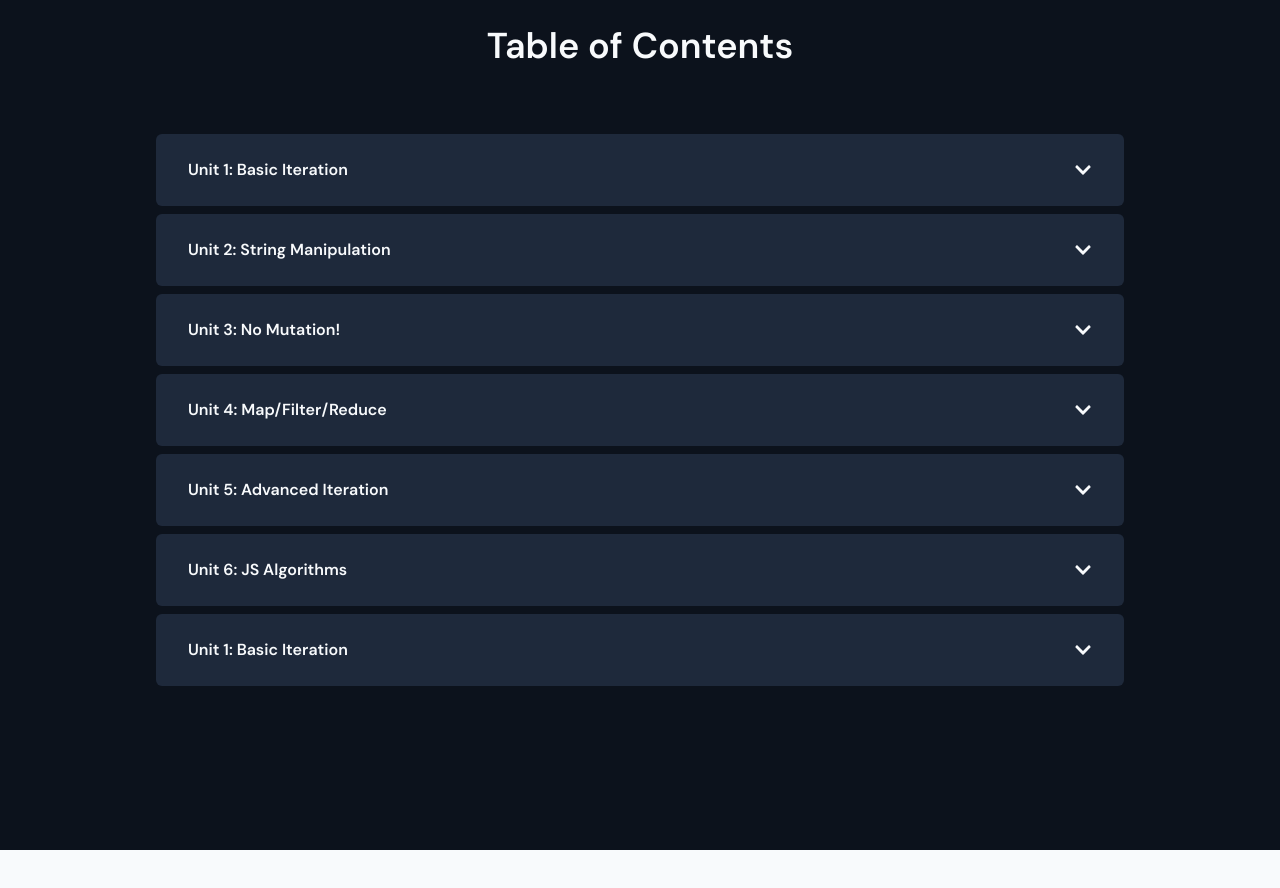
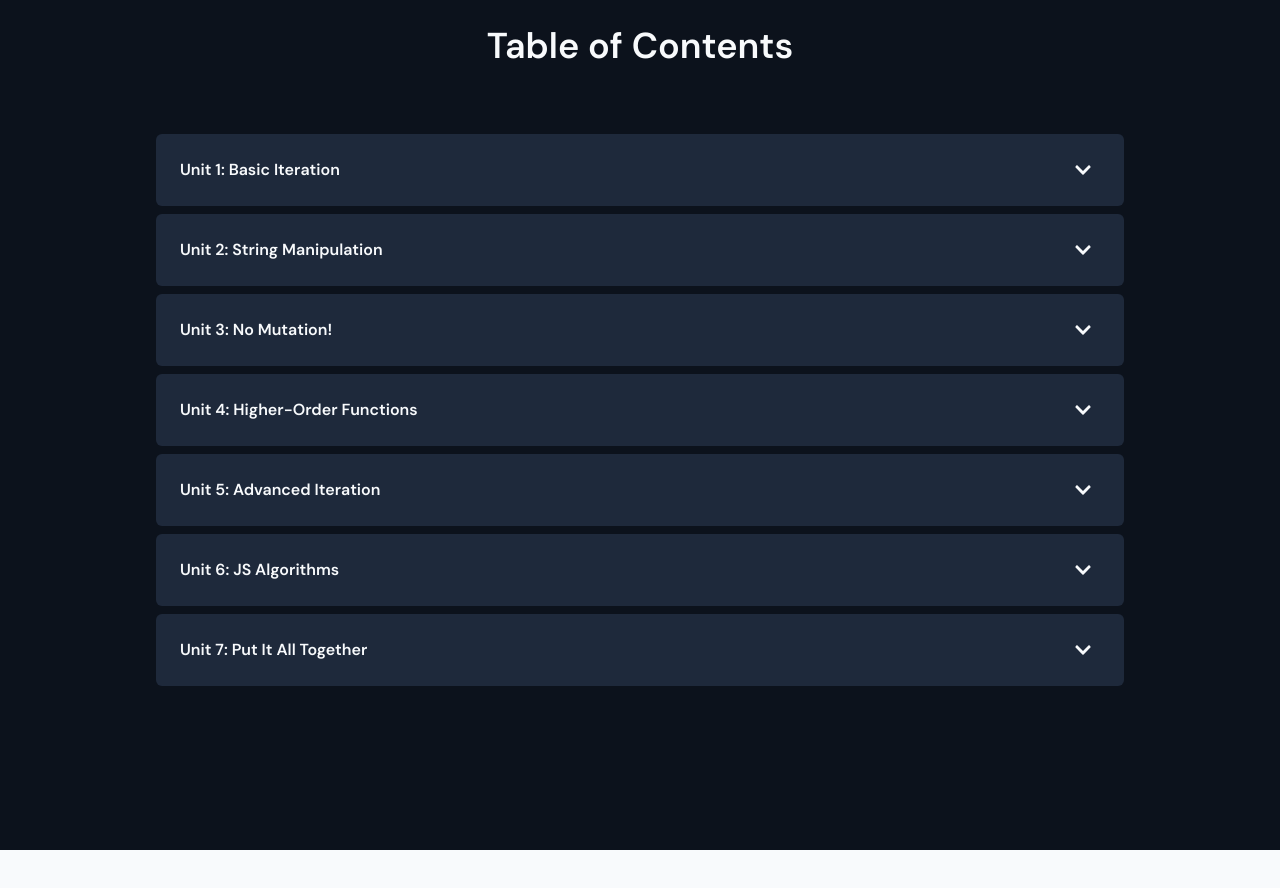
Before and after one commit to colemmorgan/CodeCode, a React app: page / in a window 1280 px wide. Shown: the part 2320-3208 px from the top of the page. Built offline with nearby package versions, Linux system fonts and the light colour scheme; no server answers; the HTML template or start-up script is replaced by a standard one.

Commit message:
various ui changes

```diff
--- a/src/App.css
+++ b/src/App.css
@@ -91,7 +91,7 @@ body {
 .container {
   background-color: #1e293b; /* greyBlue */
   height: 100%;
-  width: 100%;
+  width: 100% ;
   border-radius: 0.5rem;
   padding-top: 3rem;
   padding-bottom: 1.5rem;
@@ -123,20 +123,6 @@ body {
   border-radius: 0.5rem;
 }
 
-.like-icon,
-.dislike-icon {
-  font-size: 1.5rem;
-  padding-left: 1rem;
-  cursor: pointer;
-}
-
-.like-icon {
-  color: #008000; /* green */
-}
-
-.dislike-icon {
-  color: #ff0000; /* red */
-}
 
 .problem-statement {
   padding-top: 1.5rem;
--- a/src/Components/CodeNav.jsx
+++ b/src/Components/CodeNav.jsx
@@ -10,6 +10,7 @@ import { FaGear } from "react-icons/fa6";
 import { MdSunny } from "react-icons/md";
 import { useRecoilState } from "recoil";
 import { ProblemTabsAtom, codeNavTabSelected } from "../atoms/ProblemMenuAtom";
+
 
 
 export default function CodeNav() {
--- a/src/Components/ProblemDesc.jsx
+++ b/src/Components/ProblemDesc.jsx
@@ -185,8 +185,8 @@ export default function ProblemDesc({ problem, _solved }) {
   };
 
   return (
-    <div className="container relative overflow-y-scroll custom-scrollbar">
-      <div className="content ">
+    <div className="container relative overflow-y-scroll custom-scrollbar w-full">
+      <div className="content">
         <div className="flex items-center">
           {!currentProblem ? (
             <div className="h-[45px] flex items-center justify-center min-w-72 bg-blue rounded-lg">
--- /dev/null
+++ b/src/Components/Toc.jsx
@@ -0,0 +1,94 @@
+import React, {useState,  useRef, useEffect} from "react";
+import { FaChevronDown, FaGithub } from "react-icons/fa";
+import { FaArrowRightLong } from "react-icons/fa6";
+import { Link } from "react-router-dom";
+
+
+
+
+export default function Toc() {
+
+    const units = [
+        {
+            title: "Unit 1: Basic Iteration",
+            desc: "Learn the platform and complete your first unit. Iterate through simple strings, arrays, and objects to finish the challenges."
+        },
+        {
+            title: "Unit 2: String Manipulation",
+            desc: "Learn how to format and manipulate strings. Format strings as currency, short scale notation, proper case and more."
+        },
+        {
+            title: "Unit 3: No Mutation!",
+            desc: "Practice managing state without mutating any variables. Use various methods to edit arrays and objects."
+        },
+        {
+            title: "Unit 4: Higher-Order Functions",
+            desc: "Practice important higher-order functions. Use map/filter/reduce/find to utilize functional programming techniques."
+        },
+        {
+            title: "Unit 5: Advanced Iteration",
+            desc: "The second iteration unit. Iterate through nested data structures and use the optional chaining operator."
+        },
+        {
+            title: "Unit 6: JS Algorithms",
+            desc: "Complete various algorithm problems. Create encryption methods, sort arrays, and more."
+        },
+        {
+            title: "Unit 7: Put It All Together",
+            desc: "The final unit. Utilize all of the course content to solve the various problems."
+        },
+    ]
+
+
+
+  return (
+    <ul className="flex flex-col mt-16 w-full">
+      {units.map((unit) => (
+        <TocTab unit={unit}/>
+      ))}
+    </ul>
+  );
+}
+
+function TocTab({unit }) {
+    const [isOpen, setIsOpen] = useState(false);
+    const contentRef = useRef(null);
+    const [contentHeight, setContentHeight] = useState(0);
+
+    useEffect(() => {
+      if (isOpen) {
+        setContentHeight(contentRef.current.scrollHeight);
+      } else {
+        setContentHeight(0);
+      }
+    }, [isOpen]);
+
+    return (
+      <li
+        className="w-full bg-greyBlue my-1 rounded-md transition-all py-4 px-6"
+      >
+        <div className="flex items-center justify-between pr-2">
+          <p className="font-semibold py-2">{unit.title}</p>
+          <span
+            className="text-lg cursor-pointer transition-transform"
+            onClick={() => setIsOpen(!isOpen)}
+            style={{ transform: isOpen ? "rotate(180deg)" : "rotate(0deg)" }}
+          >
+            <FaChevronDown />
+          </span>
+        </div>
+        <div
+          ref={contentRef}
+          className="transition-all overflow-hidden"
+          style={{ height: `${contentHeight}px` }}
+        >
+          <div className="py-2">
+            <p>{unit.desc}</p>
+           <div className="max-w-[80px]">
+           <Link to={"/code"}><p className="mt-2 underline flex items-center ">Go To <span className="ml-2"><FaArrowRightLong/></span></p></Link>
+           </div>
+          </div>
+        </div>
+      </li>
+    );
+  }
--- a/src/Pages/Home.jsx
+++ b/src/Pages/Home.jsx
@@ -1,12 +1,12 @@
 import React, { useState } from "react";
 import { FaArrowRightLong } from "react-icons/fa6";
 import Nav from "../Components/Nav";
-import { FaChevronDown, FaGithub } from "react-icons/fa";
 import { FcAbout } from "react-icons/fc";
 import Footer from "../Components/Footer";
 import { useAuthState } from "react-firebase-hooks/auth";
 import { auth } from "../firebase/firebase";
 import { Link } from "react-router-dom";
+import Toc from "../Components/Toc";
 
 function Home() {
   const [user] = useAuthState(auth);
@@ -49,11 +49,11 @@ function Home() {
           </p>
           <div className="mt-8 relative z-40">
             <Link to={user ? "/code" : "/login"}>
-            <button className="rounded-lg  p-[2px] gradient-b group cursor-pointer">
-              <p className="py-2 px-4 bg-greyBlue rounded-md text-sm group-hover:bg-blue">
-                Start Coding
-              </p>
-            </button>
+              <button className="rounded-lg  p-[2px] gradient-b group cursor-pointer">
+                <p className="py-2 px-4 bg-greyBlue rounded-md text-sm group-hover:bg-blue">
+                  Start Coding
+                </p>
+              </button>
             </Link>
             <button className="ml-8 text-md fle cursor-pointer">
               <p>
@@ -93,15 +93,7 @@ function Home() {
       <section className="bg-blue">
         <div className="max-w-[1000px] mx-auto flex flex-col justify-center items-center px-4 pt-24 pb-40">
           <h3 className="font-semibold text-4xl">Table of Contents</h3>
-          <ul className="flex flex-col mt-16 w-full">
-            <TocTab title={"Unit 1: Basic Iteration"} />
-            <TocTab title={"Unit 2: String Manipulation"} />
-            <TocTab title={"Unit 3: No Mutation!"} />
-            <TocTab title={"Unit 4: Map/Filter/Reduce"} />
-            <TocTab title={"Unit 5: Advanced Iteration"} />
-            <TocTab title={"Unit 6: JS Algorithms"} />
-            <TocTab title={"Unit 1: Basic Iteration"} />
-          </ul>
+          <Toc/>
         </div>
       </section>
       <section className="bg-white py-48 rounded-[40px] rounded-t-none">
@@ -126,13 +118,19 @@ function Home() {
           </div>
           <div className="flex flex-col w-1/2 pl-20">
             <figure className="relative h-20">
-              <div className="h-16 w-16 rounded-full overflow-hidden absolute bg-green z-50"/>
-              <div className="h-16 w-16 rounded-full overflow-hidden absolute left-10 bg-lightBlue z-40"/>
-              <div className="h-16 w-16 rounded-full overflow-hidden absolute left-20 bg-purple-500 z-30"/>
-              <div className="h-16 w-16 rounded-full overflow-hidden absolute left-[120px] bg-yellow-400 z-20"/>
+              <div className="h-16 w-16 rounded-full overflow-hidden absolute bg-green z-50" />
+              <div className="h-16 w-16 rounded-full overflow-hidden absolute left-10 bg-lightBlue z-40" />
+              <div className="h-16 w-16 rounded-full overflow-hidden absolute left-20 bg-purple-500 z-30" />
+              <div className="h-16 w-16 rounded-full overflow-hidden absolute left-[120px] bg-yellow-400 z-20" />
             </figure>
-            <p className="text-3xl font-semibold">Built by developers, for <br />developers.</p>
-            <p className="mt-4">CodeCode is designed for students and aspiring developers who wish to continue their pursuit of knowledge and excellence</p>
+            <p className="text-3xl font-semibold">
+              Built by developers, for <br />
+              developers.
+            </p>
+            <p className="mt-4">
+              CodeCode is designed for students and aspiring developers who wish
+              to continue their pursuit of knowledge and excellence
+            </p>
             <p className="flex items-center mt-4 cursor-not-allowed">
               Meet Our Team
               <span className="ml-2">
@@ -149,27 +147,7 @@ function Home() {
 
 export default Home;
 
-function TocTab({ title }) {
-  const [isOpen, setIsOpen] = useState(false);
-  return (
-    <li
-      className={`w-full bg-greyBlue  my-1 rounded-md  transition-all ${
-        isOpen ? "min-h-56" : "min-h-[72px]"
-      }`}
-    >
-      <div className="flex py-4 px-6 items-center justify-between">
-        <p className="font-semibold p-2">{title}</p>
-        <span
-          className="text-lg p-2 cursor-pointer transition-all"
-          onClick={() => setIsOpen(!isOpen)}
-          style={{ transform: isOpen ? "rotate(180deg)" : "rotate(0deg)" }}
-        >
-          <FaChevronDown />
-        </span>
-      </div>
-    </li>
-  );
-}
+
 
 function Card({ title, desc }) {
   return (
--- a/src/Pages/Problem.jsx
+++ b/src/Pages/Problem.jsx
@@ -50,8 +50,9 @@ export default function Problem() {
     <section className="flex bg-blue overflow-hidden max-h-screen">
       <CodeNav />
       <ProblemTabs />
+      <div className="relative min-h-screen w-full">
+      {showConfetti && <Confetti gravity={0.3} tweenDuration={4000} width={width - 1} height={height - 1}/>}
       <HorizontalSplit>
-        {showConfetti && <Confetti gravity={0.3} tweenDuration={4000} width={width - 1} height={height - 1}/>}
         <ProblemDesc problem={problem} _solved={solved} />
 
         <VerticalSplit>
@@ -59,10 +60,10 @@ export default function Problem() {
           <CodeResults problem={problem} />
         </VerticalSplit>
       </HorizontalSplit>
+      </div>
     </section>
   );
 }
-
 function VerticalSplit({ children }) {
   return (
     <Split
@@ -82,7 +83,7 @@ function HorizontalSplit({ children }) {
   <Split
   sizes={[50, 50]}
   direction="horizontal"
-  className="flex p-2.5 overflow-x-hidden "
+  className="flex p-2.5 overflow-x-hidden h-full"
   minSize={0}
 >
   {children}
--- a/src/atoms/OutputAtom.js
+++ b/src/atoms/OutputAtom.js
@@ -24,7 +24,7 @@ export const codeAtom = atom({
 
 export const codeErrorAtom = atom({
   key: 'codeErrorAtom',
-  default: false,
+  default: "",
 })
 
 export const submissionLoadingAtom = atom({
```
Also changed, not shown: src/Components/CodeEditor.jsx (+31 -9 lines), src/Components/CodeResults.jsx (+42 -12 lines), src/Components/ProblemTabs.jsx (+54 -35 lines).
